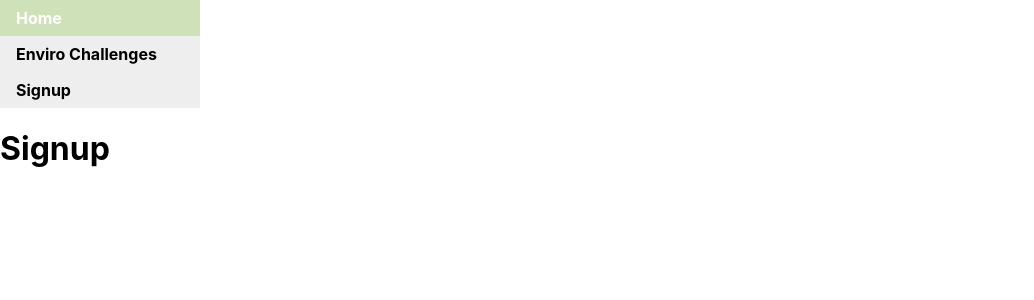
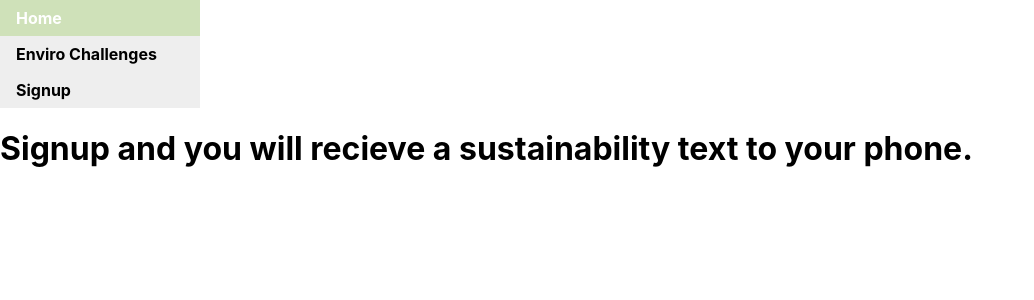
Before and after one commit to Monipoo0904/motherearth, a React (Create React App) app: page /signup in a window 1280 px wide. Shown: the top 300 px of the page, without its empty margins (0-1034 px from the left). Built offline with nearby package versions, Linux system fonts and the light colour scheme.

Commit message:
added more features

```diff
--- a/send_sms.js
+++ b/send_sms.js
@@ -7,7 +7,7 @@ const client = require('twilio')(accountSid, authToken);
 
 client.messages
   .create({
-     body: 'This is the ship that made the Kessel Run in fourteen parsecs?',
+     body: 'Thank you so much for protecting the mother earth, we hope your environmentally safe journey continues!',
      from: '+17755357793',
      to: '+12405618977'
    })
--- a/src/pages/signup.js
+++ b/src/pages/signup.js
@@ -1,5 +1,7 @@
 const Signup = () => {
-    return <h1>Signup</h1>;
+    return <h1>Signup and you will recieve a sustainability text to your phone.</h1>
+
+
   };
 
   export default Signup;
--- a/src/pages/style.css
+++ b/src/pages/style.css
@@ -48,3 +48,8 @@ li a:hover {
   .checked-item {
     text-decoration: line-through;
   }
+
+  input[type=text] {
+    background-color: #3CBC8D;
+    color: white;
+  }
```
